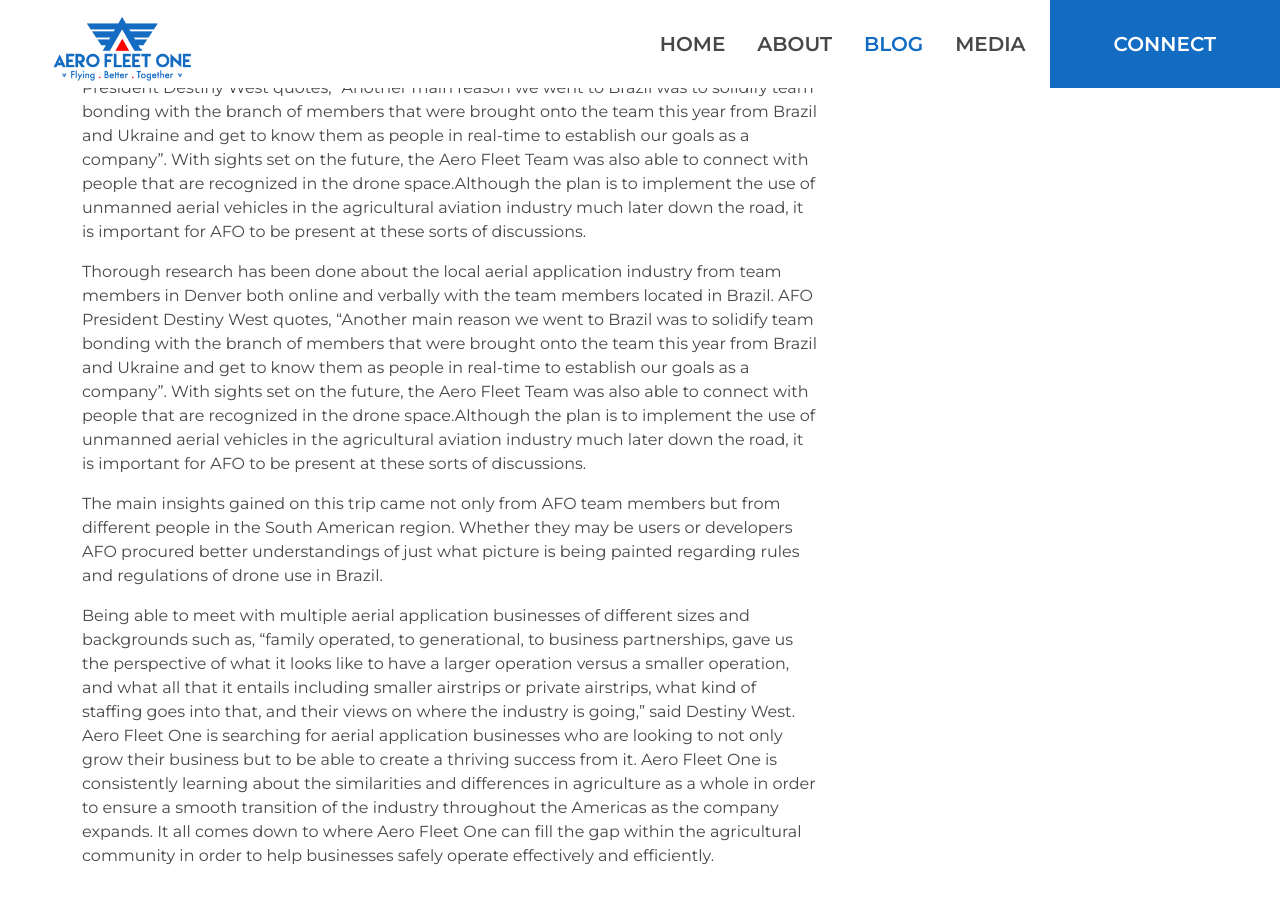
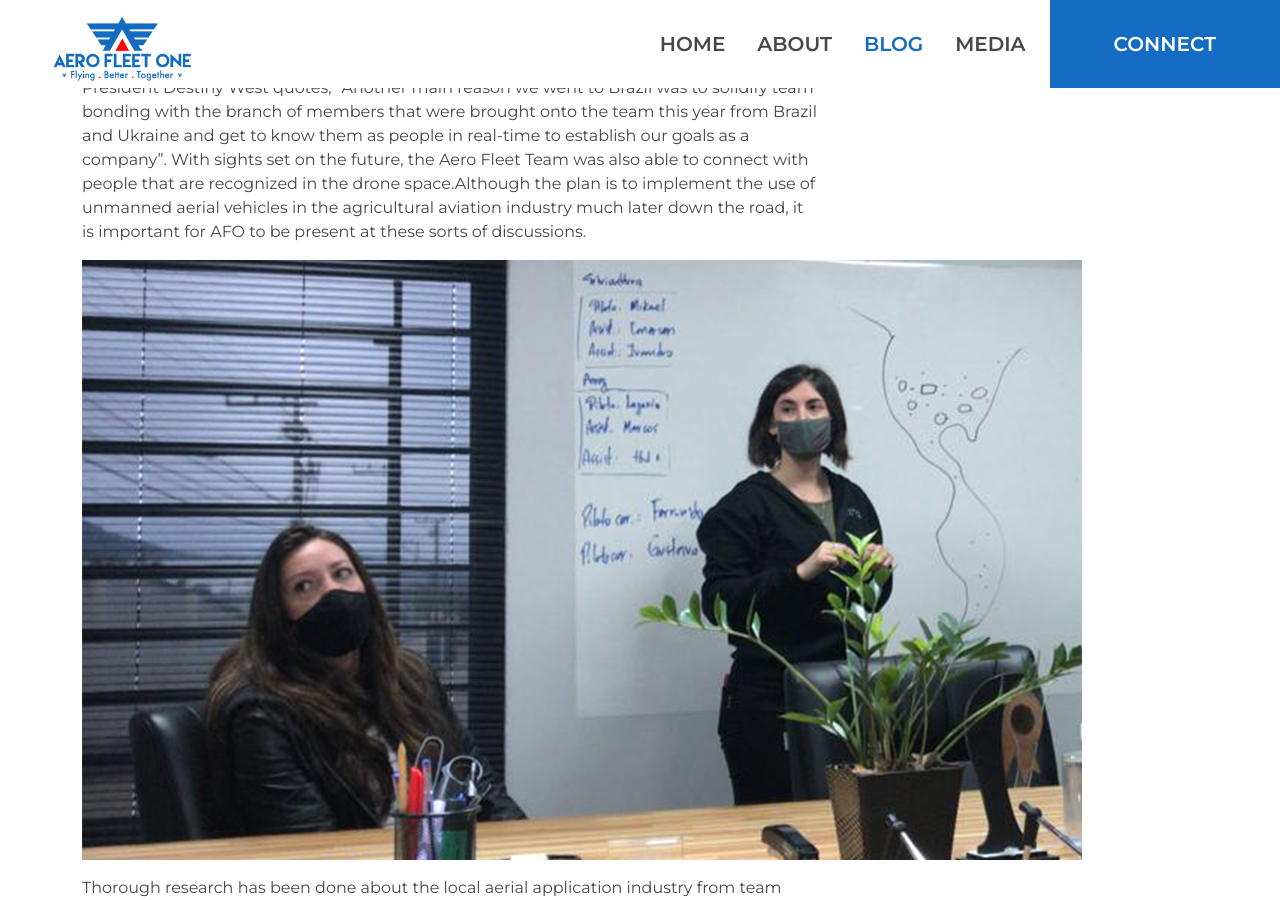
Before and after one commit to mesabafinance/aerofleetone.com, a Jekyll site: the page built from _posts/2021-08-06-aero-fleet-one-heads-to-brazil.md, in a window 1280 px wide and 900 px high, scrolled down 966 px. Built offline with Jekyll 4.4.1, drawn with Linux system fonts in a browser that asks for light colours; nearby versions of some CDN libraries; a script that is not in the unit is left out.

Commit message:
Update Blog “2021-08-06-aero-fleet-one-heads-to-brazil”

```diff
--- a/_posts/2021-08-06-aero-fleet-one-heads-to-brazil.md
+++ b/_posts/2021-08-06-aero-fleet-one-heads-to-brazil.md
@@ -8,6 +8,10 @@
 
 Thorough research has been done about the local aerial application industry from team members in Denver both online and verbally with the team members located in Brazil. AFO President Destiny West quotes, “Another main reason we went to Brazil was to solidify team bonding with the branch of members that were brought onto the team this year from Brazil and Ukraine and get to know them as people in real-time to establish our goals as a company”. With sights set on the future, the Aero Fleet Team was also able to connect with people that are recognized in the drone space.Although the plan is to implement the use of unmanned aerial vehicles in the agricultural aviation industry much later down the road, it is important for AFO to be present at these sorts of discussions.
 
+![](/assets/uploads/blog_2.1.jpg)
+
+
+
 Thorough research has been done about the local aerial application industry from team members in Denver both online and verbally with the team members located in Brazil. AFO President Destiny West quotes, “Another main reason we went to Brazil was to solidify team bonding with the branch of members that were brought onto the team this year from Brazil and Ukraine and get to know them as people in real-time to establish our goals as a company”. With sights set on the future, the Aero Fleet Team was also able to connect with people that are recognized in the drone space.Although the plan is to implement the use of unmanned aerial vehicles in the agricultural aviation industry much later down the road, it is important for AFO to be present at these sorts of discussions.
 
 The main insights gained on this trip came not only from AFO team members but from different people in the South American region. Whether they may be users or developers AFO procured better understandings of just what picture is being painted regarding rules and regulations of drone use in Brazil.
```
Also changed, not shown: assets/uploads/blog_2.1.jpg (added).
